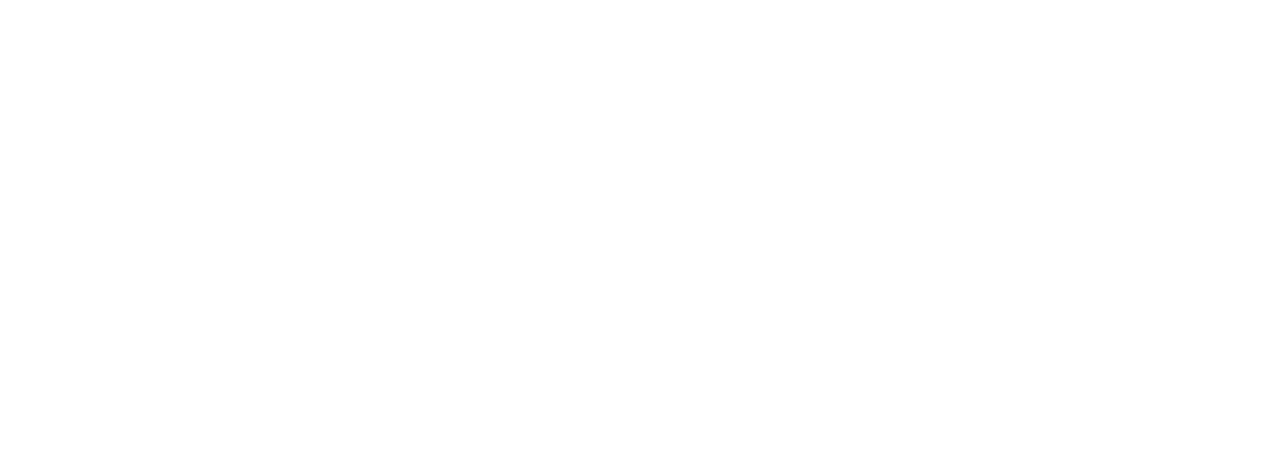
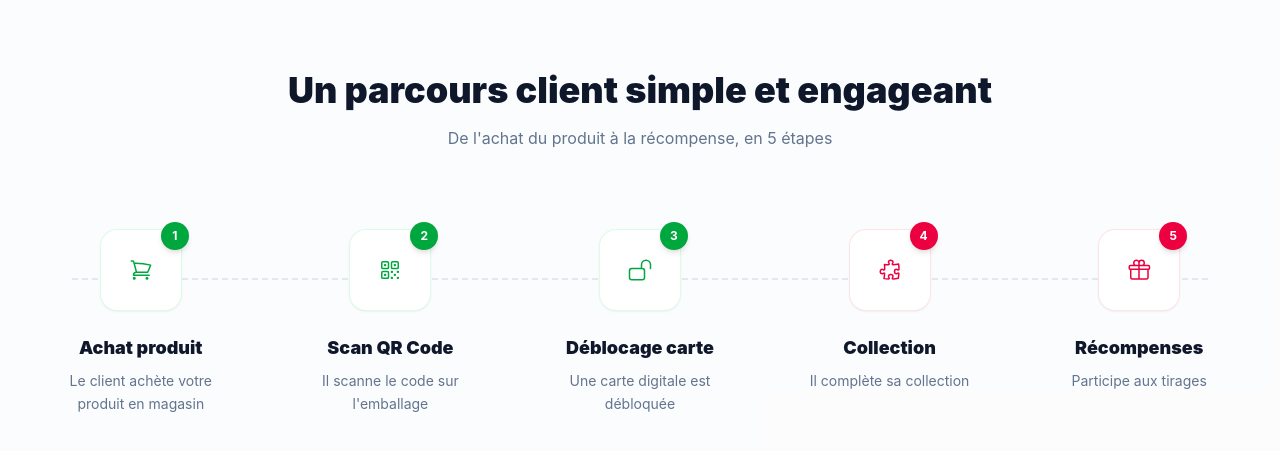
Before and after one commit to yassin701/YouCanWin, a React (Vite) app: page / in a window 1280 px wide. Shown: the part 1897-2348 px from the top of the page. Before the commit the page ends 1871 px from the top, so only its background shows below. Built offline with nearby package versions, Linux system fonts and the light colour scheme.

Commit message:
section 3

```diff
--- a/src/Components/Section3.jsx
+++ b/src/Components/Section3.jsx
@@ -0,0 +1,100 @@
+import React from 'react';
+import {
+  ShoppingCartIcon,
+  QrCodeIcon,
+  LockOpenIcon,
+  PuzzlePieceIcon,
+  GiftIcon
+} from '@heroicons/react/24/outline';
+
+const Section3 = () => {
+  const steps = [
+    {
+      id: 1,
+      title: "Achat produit",
+      desc: "Le client achète votre produit en magasin",
+      icon: <ShoppingCartIcon className="w-6 h-6 text-green-600" />,
+      color: "green",
+    },
+    {
+      id: 2,
+      title: "Scan QR Code",
+      desc: "Il scanne le code sur l'emballage",
+      icon: <QrCodeIcon className="w-6 h-6 text-green-600" />,
+      color: "green",
+    },
+    {
+      id: 3,
+      title: "Déblocage carte",
+      desc: "Une carte digitale est débloquée",
+      icon: <LockOpenIcon className="w-6 h-6 text-green-600" />,
+      color: "green",
+    },
+    {
+      id: 4,
+      title: "Collection",
+      desc: "Il complète sa collection",
+      icon: <PuzzlePieceIcon className="w-6 h-6 text-rose-600" />,
+      color: "rose",
+    },
+    {
+      id: 5,
+      title: "Récompenses",
+      desc: "Participe aux tirages",
+      icon: <GiftIcon className="w-6 h-6 text-rose-600" />,
+      color: "rose",
+    },
+  ];
+
+  return (
+    <section className="py-24 px-8 bg-slate-50/50">
+      <div className="max-w-7xl mx-auto text-center">
+        {/* Header */}
+        <h2 className="text-4xl font-black text-slate-900 mb-4">
+          Un parcours client simple et engageant
+        </h2>
+        <p className="text-slate-500 mb-20">
+          De l'achat du produit à la récompense, en 5 étapes
+        </p>
+
+        {/* Steps Container */}
+        <div className="relative flex flex-col md:flex-row justify-between items-start gap-8">
+
+          {/* Connecting Line (Desktop Only) */}
+          <div className="hidden md:block absolute top-12 left-10 right-10 h-0.5 border-t-2 border-dashed border-slate-200 -z-0"></div>
+
+          {steps.map((step, index) => (
+            <div key={index} className="relative z-10 flex flex-col items-center flex-1 group">
+
+              {/* Icon Box with Step Number */}
+              <div className="relative mb-6">
+                <div className={`w-20 h-20 rounded-2xl flex items-center justify-center transition-all duration-300 shadow-sm
+                  ${step.color === 'green'
+                    ? 'bg-white ring-1 ring-green-100 group-hover:ring-green-400'
+                    : 'bg-white ring-1 ring-rose-100 group-hover:ring-rose-400'}
+                `}>
+                  {step.icon}
+                </div>
+
+                {/* Number Badge */}
+                <span className={`absolute -top-2 -right-2 w-7 h-7 rounded-full text-white text-xs font-bold flex items-center justify-center shadow-md
+                  ${step.color === 'green' ? 'bg-green-600' : 'bg-rose-600'}
+                `}>
+                  {step.id}
+                </span>
+              </div>
+
+              {/* Text */}
+              <h3 className="text-lg font-black text-slate-900 mb-2">{step.title}</h3>
+              <p className="text-sm text-slate-500 leading-relaxed max-w-[160px]">
+                {step.desc}
+              </p>
+            </div>
+          ))}
+        </div>
+      </div>
+    </section>
+  );
+};
+
+export default Section3;
--- a/src/Pages/Home.jsx
+++ b/src/Pages/Home.jsx
@@ -1,13 +1,14 @@
 import React from 'react'
 import Section1 from '../Components/Section1'
-    import Section2 from '../Components/Section2'
+import Section2 from '../Components/Section2'
+import Section3 from '../Components/Section3'
 
 function Home() {
   return (
     <div>
  <Section1 />
  <Section2 />
-
+ <Section3 />
     </div>
   )
 }
```
